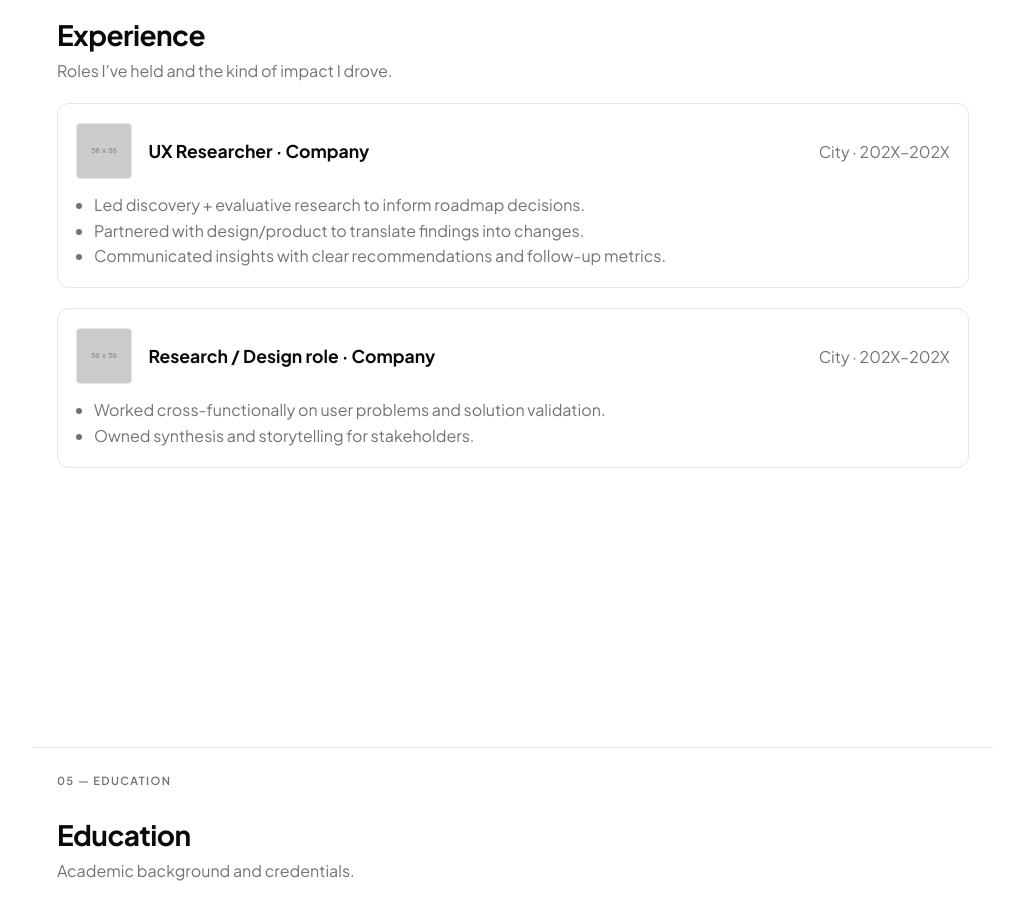
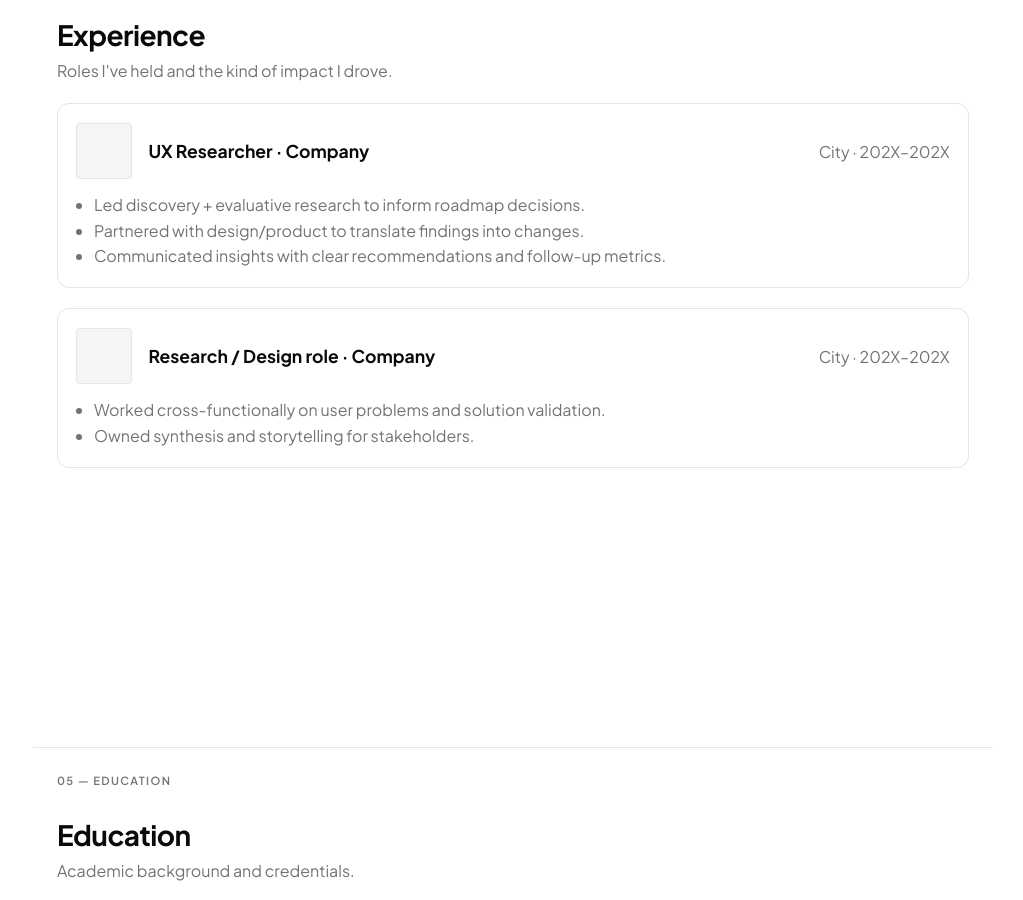
Before and after one commit to VishnupriyaRayaprolu/VishnupriyaRayaprolu.github.io, a website: page index.html in a window 1280 px wide. Shown: the part 2460-3360 px from the top of the page, without its empty margins (257-1280 px from the left). Drawn offline with Linux system fonts and the light colour scheme; placeholder pictures from the web are drawn by us.

Commit message:
Remove placeholder images from experience section in index.html and update exp-logo class for improved accessibility. The exp-logo div is now marked as aria-hidden to enhance screen reader compatibility.

```diff
--- a/index.html
+++ b/index.html
@@ -171,9 +171,7 @@
       <div class="stack">
         <article class="surface item">
           <div class="item-row">
-            <div class="exp-logo">
-              <img src="https://placehold.co/56/e5e5e5/999?text=Co" alt="Company logo" width="56" height="56" />
-            </div>
+            <div class="exp-logo" aria-hidden="true"></div>
             <div class="item-head">
               <h3 class="h3">UX Researcher · Company</h3>
               <p class="muted">City · 202X–202X</p>
@@ -188,9 +186,7 @@
 
         <article class="surface item">
           <div class="item-row">
-            <div class="exp-logo">
-              <img src="https://placehold.co/56/e5e5e5/999?text=Co" alt="Company logo" width="56" height="56" />
-            </div>
+            <div class="exp-logo" aria-hidden="true"></div>
             <div class="item-head">
               <h3 class="h3">Research / Design role · Company</h3>
               <p class="muted">City · 202X–202X</p>
```
